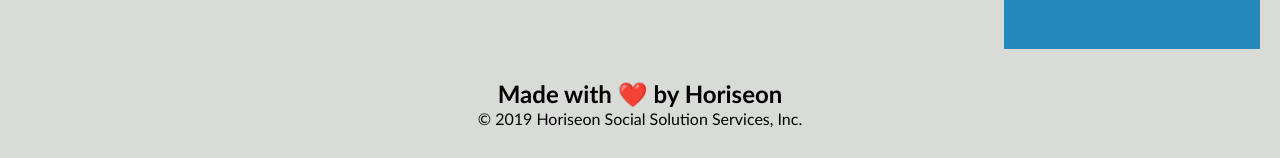
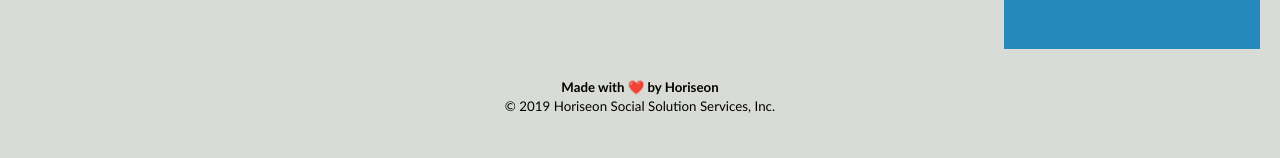
Before and after one commit to michellecoder/optimization-of-website, a plain HTML site: page index.html in a window 1280 px wide. Shown: the part 1870-2028 px from the top of the page. Drawn offline with Linux system fonts and the light colour scheme.

Commit message:
changed h2 to hs and changed <p> to <small>

```diff
--- a/index.html
+++ b/index.html
@@ -84,10 +84,10 @@
         </section>
     </aside>
     <footer>
-        <h2>Made with ❤️️ by Horiseon</h2>
-        <p>
-            &copy; 2019 Horiseon Social Solution Services, Inc.
-        </p>
+        <h5>Made with ❤️️ by Horiseon</h5>
+        <small>
+           &copy; 2019 Horiseon Social Solution Services, Inc.
+        </small>
     </footer>
 </body>
 
```
